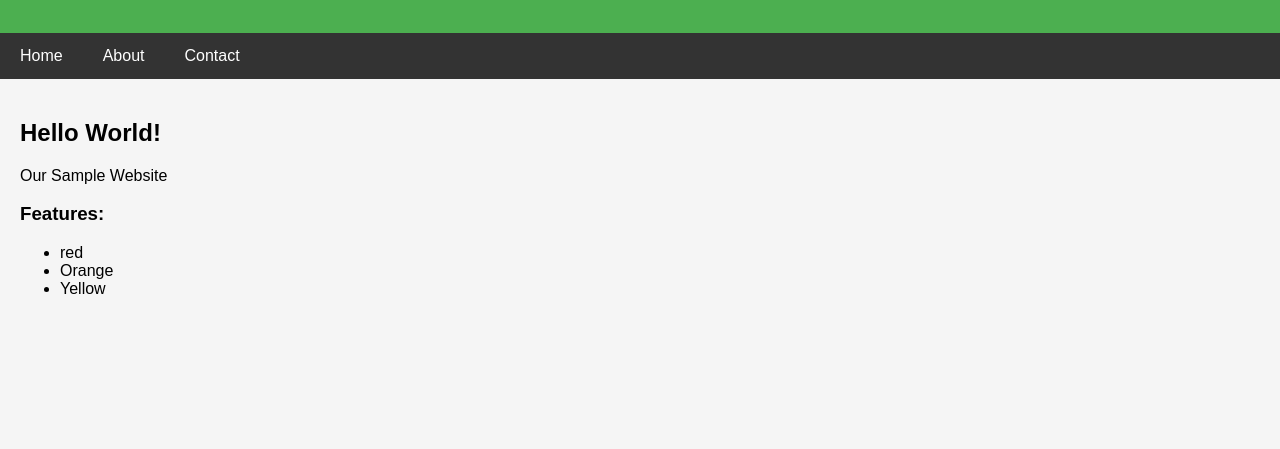
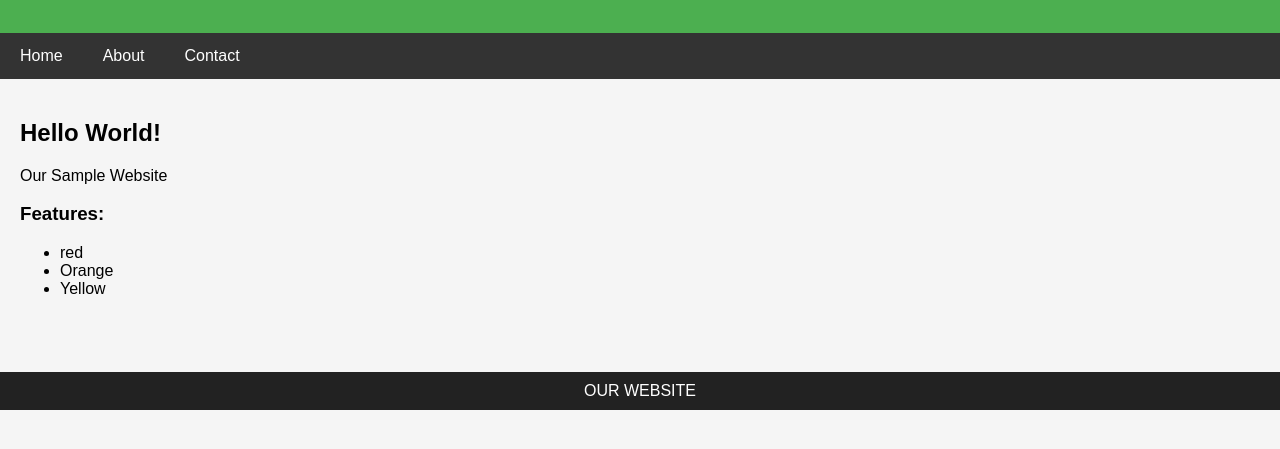
Before and after one commit to Jm-D-031/PELEC201-DORADO-IBARROLA-activity4, a plain HTML site: page INDEX.html in a window 1280 px wide. Shown: the part 121-570 px from the top of the page. Drawn offline with Linux system fonts and the light colour scheme.

Commit message:
Update INDEX.html

```diff
--- a/INDEX.html
+++ b/INDEX.html
@@ -76,6 +76,7 @@
     </main>
 
     <img src=" " class="img-fluid ${3|rounded-top,rounded-right,rounded-bottom,rounded-left,rounded-circle,|}" alt="">
+    <footer>OUR WEBSITE</footer>
 
 </body>
 </html>
```
